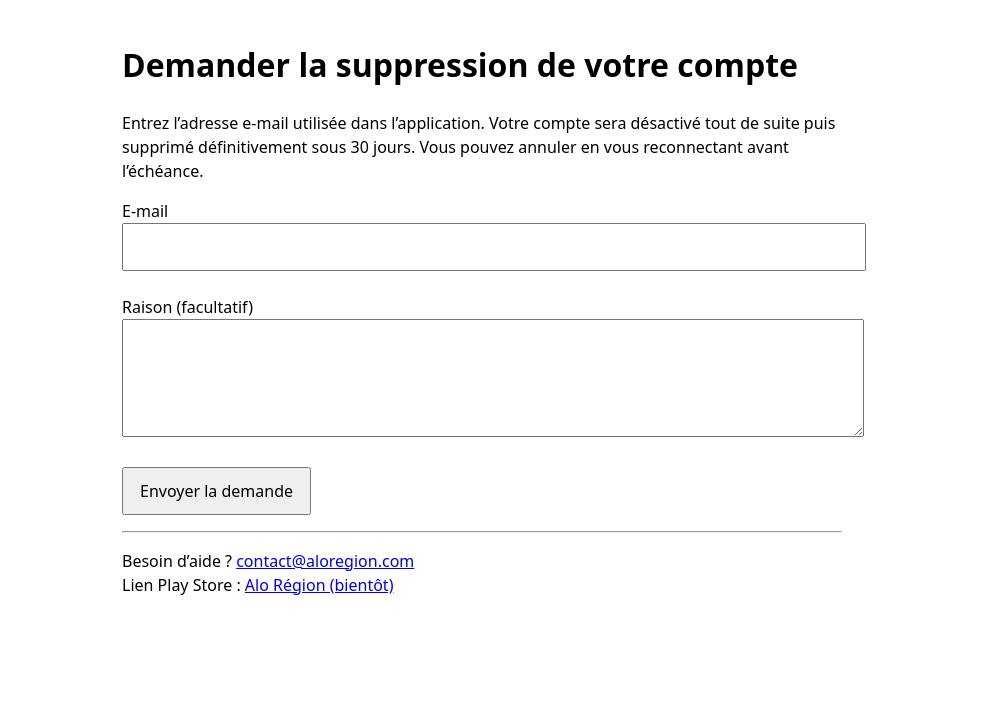
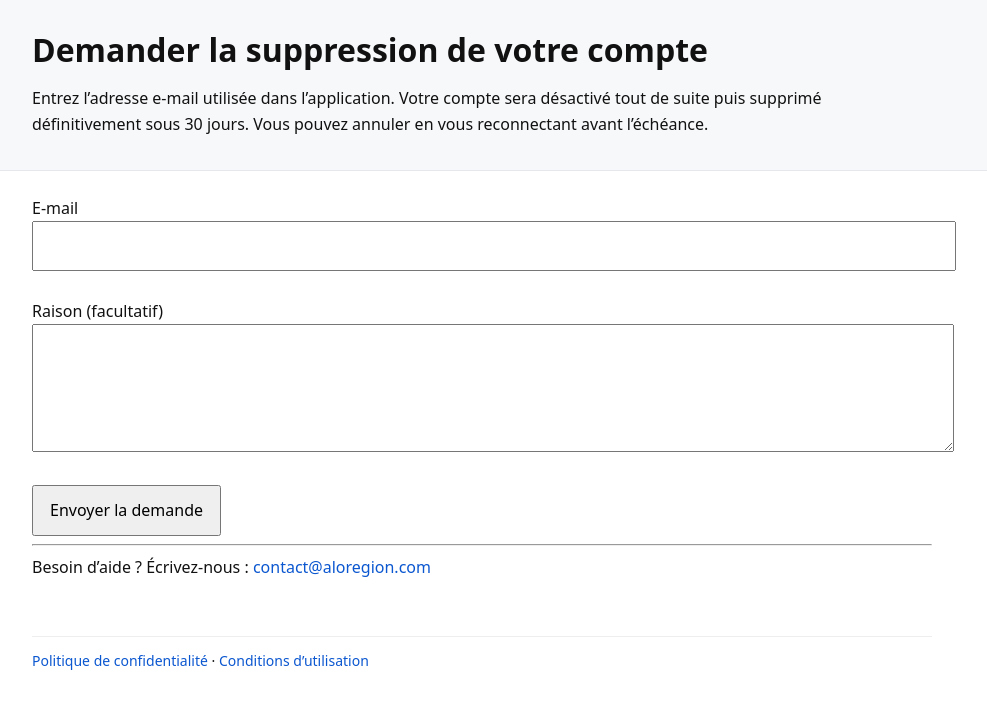
Before and after one commit to khadimdeme/account-deletion-site, a website: page index.html in a window 1280 px wide. Shown: the whole page, without its empty margins (158-1145 px from the left). Drawn offline with Linux system fonts and the light colour scheme.

Commit message:
Update index.html

```diff
--- a/index.html
+++ b/index.html
@@ -2,32 +2,51 @@
 <html lang="fr">
 <head>
   <meta charset="utf-8" />
-  <title>Suppression de compte - Alo Région</title>
+  <title>Demande de suppression — Alo Region</title>
   <meta name="viewport" content="width=device-width, initial-scale=1" />
   <style>
-    body{font-family:system-ui,Arial;padding:20px;max-width:720px;margin:auto;line-height:1.5}
+    :root{--fg:#111;--muted:#555;--bg:#fff;--card:#f7f8fa;--link:#0b57d0}
+    html,body{margin:0;padding:0;background:var(--bg);color:var(--fg);font:16px/1.65 system-ui,Segoe UI,Arial}
+    main{max-width:900px;margin:0 auto;padding:24px 16px}
+    h1{margin:0 0 8px}
+    p,li{margin:8px 0}
+    header{background:var(--card);border-bottom:1px solid #e5e7eb}
+    header main{padding:24px 16px}
+    a{color:var(--link);text-decoration:none} a:hover{text-decoration:underline}
     input,textarea,button{font:inherit}
     .ok{color:#137333}.err{color:#b3261e}
+    footer{margin:24px auto;border-top:1px solid #eee;padding-top:12px;font-size:14px;max-width:900px}
   </style>
 </head>
 <body>
+<header>
+  <main>
     <h1>Demander la suppression de votre compte</h1>
-  <p>Entrez l’adresse e-mail utilisée dans l’application. Votre compte sera désactivé tout de suite puis
-  supprimé définitivement sous 30 jours. Vous pouvez annuler en vous reconnectant avant l’échéance.</p>
+    <p>Entrez l’adresse e-mail utilisée dans l’application. Votre compte sera désactivé tout de suite puis supprimé définitivement sous 30 jours. Vous pouvez annuler en vous reconnectant avant l’échéance.</p>
+  </main>
+</header>
 
-  <form id="f">
-    <label>E-mail</label><br/>
-    <input type="email" name="email" required style="width:100%;padding:10px"><br><br>
-    <label>Raison (facultatif)</label><br/>
-    <textarea name="reason" rows="4" style="width:100%;padding:10px"></textarea><br><br>
+<main>
+  <form id="f" aria-describedby="desc">
+    <label for="email">E-mail</label><br/>
+    <input id="email" type="email" name="email" required style="width:100%;padding:10px" /><br/><br/>
+
+    <label for="reason">Raison (facultatif)</label><br/>
+    <textarea id="reason" name="reason" rows="4" style="width:100%;padding:10px"></textarea><br/><br/>
+
     <button type="submit" style="padding:10px 16px">Envoyer la demande</button>
   </form>
 
   <p id="m" aria-live="polite"></p>
 
-  <hr>
-  <p>Besoin d’aide ? <a href="mailto:contact@aloregion.com">contact@aloregion.com</a><br>
-  Lien Play Store : <a href="https://play.google.com/store/apps/details?id=APP_ID_A_METTRE_PLUS_TARD" target="_blank" rel="noopener">Alo Région (bientôt)</a></p>
+  <hr/>
+  <p>Besoin d’aide ? Écrivez-nous : <a href="mailto:khadimalmoustapha01@gmail.com">contact@aloregion.com</a></p>
+</main>
+
+<footer>
+  <a href="/privacy">Politique de confidentialité</a> ·
+  <a href="/terms">Conditions d’utilisation</a>
+</footer>
 
 <script>
   const form = document.getElementById('f');
@@ -35,7 +54,6 @@
   form.addEventListener('submit', async (e) => {
     e.preventDefault();
     msg.textContent = 'Envoi en cours…';
-      msg.className = '';
     const data = Object.fromEntries(new FormData(form).entries());
     try {
       const r = await fetch('/api/request-deletion', {
@@ -45,9 +63,9 @@
       });
       const t = await r.text();
       msg.className = r.ok ? 'ok' : 'err';
-        msg.textContent = t || (r.ok ? 'OK' : 'Erreur');
+      msg.textContent = t || (r.ok ? 'Demande enregistrée.' : 'Erreur');
       if (r.ok) form.reset();
-      } catch {
+    } catch (err) {
       msg.className = 'err';
       msg.textContent = 'Erreur réseau.';
     }
```
Lines whose indentation alone changed are shown as unchanged.
